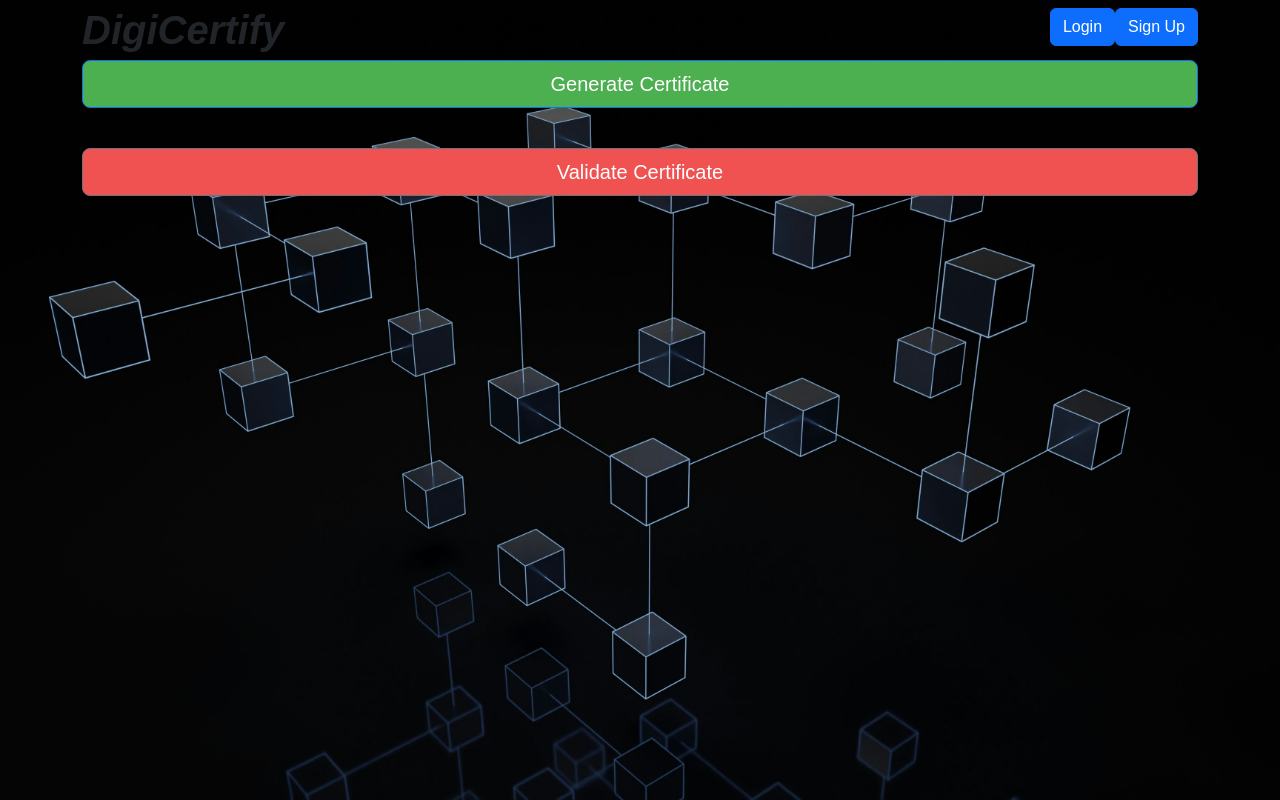
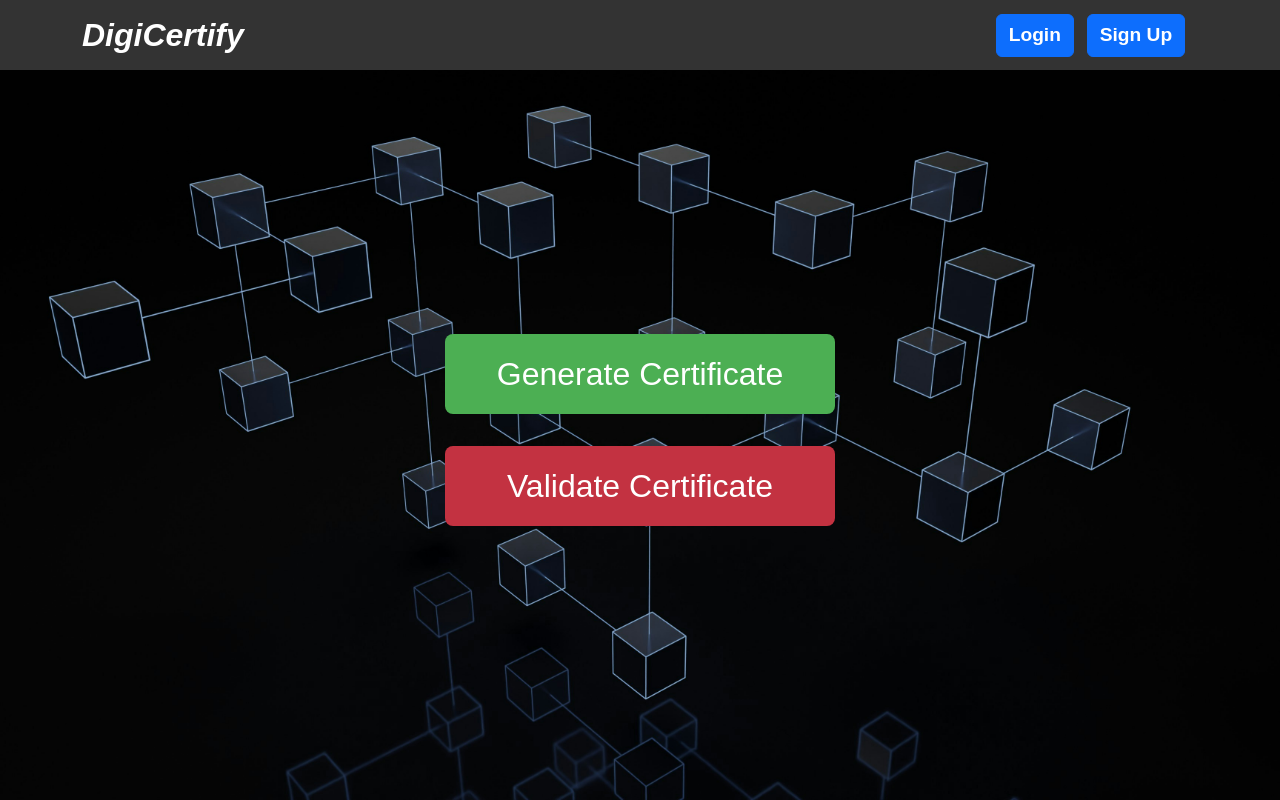
Before and after one commit to Tusshar10/DigiCertify-Certificate-Generation-and-Verification, a React (Vite) app: page / in a window 1280 px wide. Built offline with nearby package versions, Linux system fonts and the light colour scheme.

Commit message:
final commit

```diff
--- a/src/App.css
+++ b/src/App.css
@@ -95,21 +95,28 @@
 
 /* Style for the generate certificate button */
 .genbtn {
-  background-color: #4caf50;
+  background-color: #4caf53;
   color: white;
+  border: none;
 }
 
 /* Style for the validate certificate button */
 .verbtn {
-  background-color: #f05252;
+  background-color: #c33241;
   color: white;
   margin-top: 1rem;
+  border: none;
 }
 
 .genbtn:hover {
-  background-color: #007bff;
+  background-color: #312ecc; /* Maintain original green color */
+  box-shadow: inset 0px 3px 8px rgba(0, 0, 0, 0.2); /* Dark inset shadow */
+  transition: all 0.15s ease-in-out;
+
 }
 
 .verbtn:hover {
-  background-color: #007bff;
+  background-color: #312ecc;; /* Maintain original red color */
+  box-shadow: inset 0px 3px 8px rgba(0, 0, 0, 0.2); /* Dark inset shadow */
+  transition: all 0.15s ease-in-out
 }
--- a/src/App.jsx
+++ b/src/App.jsx
@@ -29,21 +29,18 @@ function App() {
     navigate("/login");
   };
   return (
-    <>
-
-      <div className="container d-flex flex-column">
-        <div className="d-flex justify-content-between">
-          <div
-            style={{ fontSize: "5vh", fontWeight: "bold" ,marginRight: "1vw" }}
-          >
+    <div>
+      <div style={{ backgroundColor: "#333", padding: "0.7rem", color: "white" }}>
+        <div className="container d-flex justify-content-between align-items-center">
+          <div style={{ fontSize: "2rem", fontWeight: "bold" }}>
             <i>DigiCertify</i>
           </div>
-          <div className="d-flex justify-content-end mt-2">
+          <div>
             {loggedIn ? (
               <button
                 type="button"
                 className="btn btn-danger"
-                style={{ marginRight: "1vw" }}
+                style={{ fontSize: "1.2rem", fontWeight: "bold", marginRight: "1vw" }}
                 onClick={handleLogout}
               >
                 Logout
@@ -54,6 +51,7 @@ function App() {
                   <button
                     type="button"
                     className="btn btn-primary login"
+                    style={{ fontSize: "1.2rem", fontWeight: "bold", marginRight: "1vw" }}
                   >
                     Login
                   </button>
@@ -63,26 +61,25 @@ function App() {
                   <button
                     type="button"
                     className="btn btn-primary signup"
+                    style={{ fontSize: "1.2rem", fontWeight: "bold", marginRight: "1vw" }}
                   >
                     Sign Up
                   </button>
                 </Link>
-
               </>
             )}
           </div>
         </div>
-        <div className="main-content d-flex flex-column">
-          <button type="button" className="btn btn-primary btn-lg genbtn" onClick={generate}>
-            Generate Certificate
-          </button>
-          <br></br>
-          <button type="button" className="btn btn-secondary btn-lg verbtn" onClick={validation}>
-            Validate Certificate
-          </button>
-        </div>
-      </div >
-    </>
+      </div>
+      <div className="container d-flex flex-column align-items-center justify-content-center" style={{ minHeight: "90vh" }}>
+        <button type="button" style={{ fontSize: '2rem', padding: '1rem 1rem', margin: '1rem',width:'35%'}} className="btn btn-primary btn-lg genbtn" onClick={generate}>
+          Generate Certificate
+        </button>
+        <button type="button" style={{ fontSize: '2rem', padding: '1rem 1rem', margin: '1rem' ,width:'35%'}} className="btn btn-secondary btn-lg verbtn" onClick={validation}>
+          Validate Certificate
+        </button>
+      </div>
+    </div>
   );
 }
 
--- a/src/components/Generation/Generation.jsx
+++ b/src/components/Generation/Generation.jsx
@@ -54,8 +54,8 @@ function Generation() {
 
   return (
     <>
-      <div className={styles.wrapper} style={{paddingTop:"300px"}}>
-      <Header></Header>
+    <Header/>
+      <div className={styles.wrapper} style={{paddingTop:"30px"}}>
         <div className={styles.container} >
           <form onSubmit={handleSubmitForm}>
             <div className={styles.inputGroup}>
--- a/src/components/Generation/certificateGenerator.module.scss
+++ b/src/components/Generation/certificateGenerator.module.scss
@@ -1,7 +1,7 @@
 .wrapper {
   background-color: #222222;
-  height: 100vh;
-  max-height: 100vh;
+  height: 100%;
+  max-height: 100%;
   display: flex;
   flex-direction: column;
   align-items: center;
@@ -61,12 +61,14 @@
   color: #000;
   width: 1000px;
   text-align: center;
+  overflow: auto;
 
   .certificateContainer {
     border: 10px solid #000;
     padding: 2rem;
     display: flex;
     flex-direction: column;
+    overflow: hidden;
   }
 
   .smallText {
@@ -99,7 +101,7 @@
     }
   }
   button {
-    border: 2px solid #000;
+    border: 1px solid #000;
     width: 100%;
     outline: none;
     background-color: #e7e7e7;
@@ -114,10 +116,9 @@
     }
   }
 }
-.buttondiv
-{
+.buttondiv {
   button {
-    border: 2px solid #000;
+    border: 1px solid #000;
     width: 100%;
     outline: none;
     background-color: #e7e7e7;
--- a/src/components/Validation/Validation.jsx
+++ b/src/components/Validation/Validation.jsx
@@ -3,6 +3,7 @@ import { useEffect } from 'react';
 import { useNavigate } from 'react-router-dom';
 import Header from '../header/Header';
 import "./validation.scss"
+
 function Validation() {
   const navigate=useNavigate();
   const [certificateId,setCertificateId]=useState("");
@@ -40,14 +41,16 @@ function Validation() {
   }
   return (
     <div className="Validation">
-    <Header></Header>
-    <form onSubmit={handleSubmit}>
-    <input type="text" name="certificateId" placeholder="Enter Certificate Id" value={certificateId} onChange={handleChange}></input>
-    <input type="submit"></input>
-    </form>
-    <div className="message">
+      <Header />
+      <div style={{ marginTop: '2rem' }}>
+        <form onSubmit={handleSubmit}>
+          <input type="text" name="certificateId" placeholder="Enter Certificate Id" value={certificateId} onChange={handleChange} />
+          <input type="submit" />
+        </form>
+        <div className="message">
           {msg}
-    </div>
+        </div>
+      </div>
     </div>
   )
 }
--- a/src/components/Validation/validation.scss
+++ b/src/components/Validation/validation.scss
@@ -3,6 +3,7 @@
   background-size: cover;
   background-repeat: 'no-repeat';
   height: 100vh;
+  overflow: hidden;
  }
 
   form {
@@ -57,6 +58,7 @@
 
   .message{
    color: #ffffff;
+   text-transform: capitalize;
    text-align: center;
    display: flex;
    flex-direction: column;
@@ -67,6 +69,7 @@
    font-weight: bold;
    text-shadow: 1px 1px 2px rgba(0, 0, 0, 0.3);
    animation: errorMsgShow 0.5s ease-in-out forwards;
+
  }
 
  @keyframes errorMsgShow {
--- a/src/components/header/Header.jsx
+++ b/src/components/header/Header.jsx
@@ -4,8 +4,8 @@ import "./Header.scss";
 
 function Header() {
   return (
-    <div className="header-container">
-      <Link to="/" className="header-link"><i>DigiCertify</i></Link>
+    <div className="header-container" style={{ backgroundColor: "#333", padding: "1rem 0", color: "white" }}>
+      <Link to="/" className="header-link" style={{ fontSize: "2rem", fontWeight: "bold" }}><i>DigiCertify</i></Link>
     </div>
   );
 }
```
Lines whose indentation alone changed are shown as unchanged.
